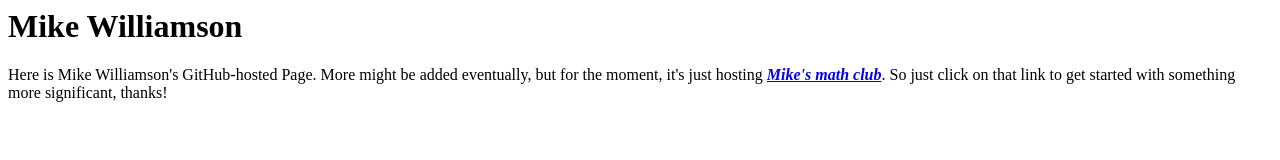
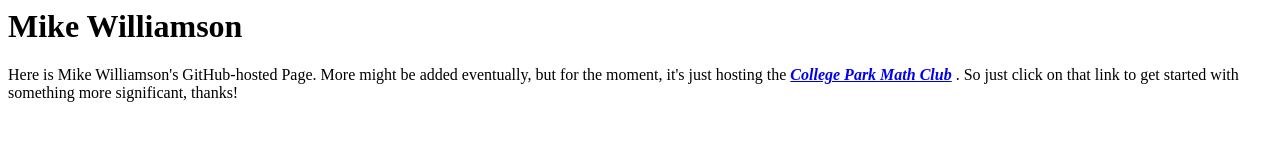
Before and after one commit to lazarillo/lazarillo.github.io, a plain HTML site: page index.html in a window 1280 px wide. Drawn offline with Linux system fonts and the light colour scheme.

Commit message:
Updated the link to point to the actual Math Club.

```diff
--- a/index.html
+++ b/index.html
@@ -2,4 +2,8 @@
 <!-- 2016 -->
 
 <h1>Mike Williamson</h1>
-<p>Here is Mike Williamson's GitHub-hosted Page.  More might be added eventually, but for the moment, it's just hosting <em><strong><a href = './math_club/index.html'>Mike's math club</a></strong></em>. So just click on that link to get started with something more significant, thanks!</p>
+<p>Here is Mike Williamson's GitHub-hosted Page.  More might be added
+  eventually, but for the moment, it's just hosting the <em><strong>
+  <a href = './College-Park-Math-Club/index.html'>College Park Math Club</a>
+  </strong></em>. So just click on that link to get started with something
+  more significant, thanks!</p>
```
